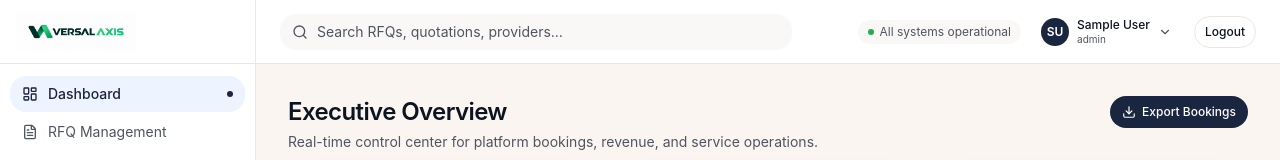
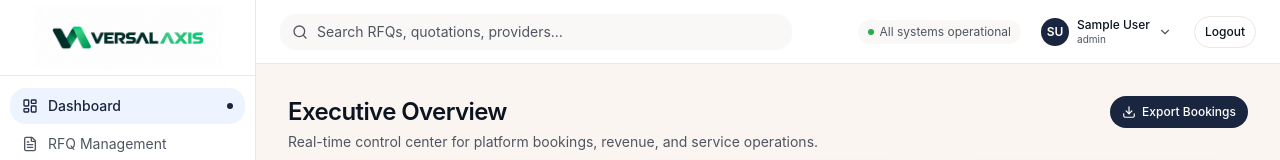
Before and after one commit to kvip6240-hash/fixora-admin-dashbord, a React (Vite) app: page / in a window 1280 px wide. Shown: the top 160 px of the page. Built offline with nearby package versions, Linux system fonts and the light colour scheme; no server answers; sample sign-in values are in the browser's storage.

Commit message:
Refine sidebar brand header

```diff
--- a/src/components/app-shell.tsx
+++ b/src/components/app-shell.tsx
@@ -69,11 +69,11 @@ export function AppShell({
       <Toaster position="top-right" richColors closeButton />
       {/* Sidebar */}
       <aside className="hidden lg:flex flex-col w-64 shrink-0 bg-sidebar border-r border-sidebar-border">
-        <div className="h-16 flex items-center px-4 border-b border-sidebar-border">
+        <div className="h-[76px] flex items-center justify-center px-5 border-b border-sidebar-border bg-card">
           <img
             src="/versal-axis-logo.png"
             alt="Versal Axis"
-            className="h-10 w-auto max-w-[205px] object-contain object-left"
+            className="w-[190px] max-w-full h-auto object-contain"
           />
         </div>
         <nav className="flex-1 overflow-y-auto py-3 px-2.5 space-y-0.5">
```
